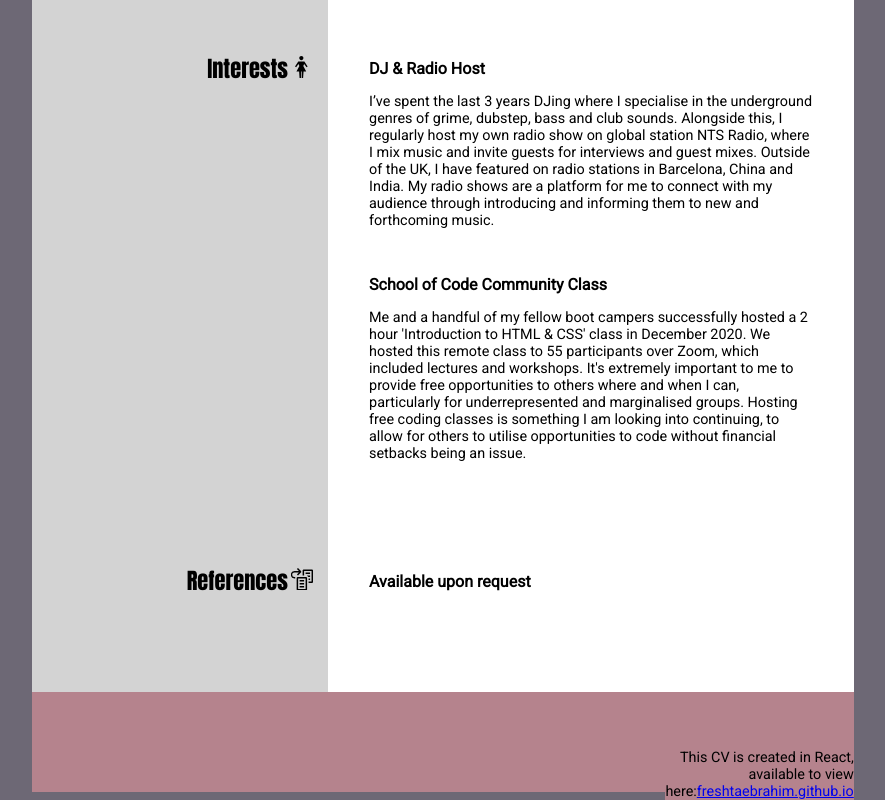
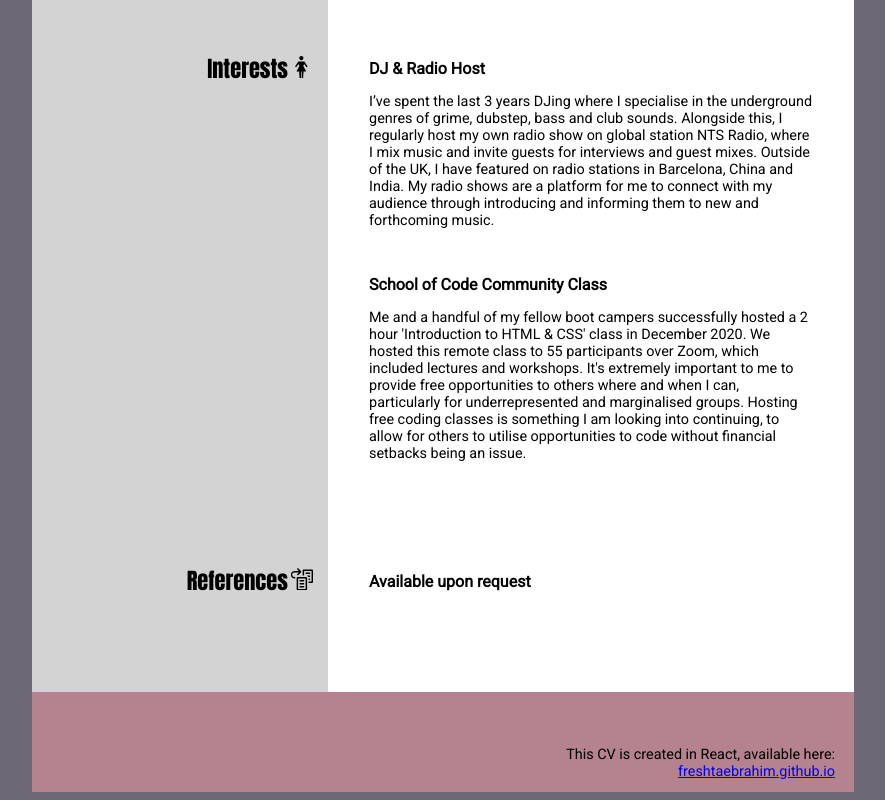
Before and after one commit to FreshtaEbrahim/cv, a React (Create React App) app: page / in a window 1280 px wide. Shown: the part 1875-2675 px from the top of the page, without its empty margins (197-1082 px from the left). Built offline with nearby package versions, Linux system fonts and the light colour scheme.

Commit message:
end block links added

```diff
--- a/src/components/CVEndBlock/CVEndBlock.css
+++ b/src/components/CVEndBlock/CVEndBlock.css
@@ -17,8 +17,8 @@
   font-size: 0.9em;
   background-color: #b5838d;
   text-align: end;
-  margin-left: 77%;
-  margin-top: 8%;
+  margin-left: 65%;
+  margin-top: 5%;
   /* font-weight: 500; */
 }
 
--- a/src/components/CVEndBlock/index.js
+++ b/src/components/CVEndBlock/index.js
@@ -5,7 +5,8 @@ export default function CVEndBlock() {
   return (
     <div className="CVEndBlock">
       <div className="CVEndBlock-text">
-        This CV is created in React, available to view here:
+        This CV is created in React, available here:
+        <br />
         <a href="https://freshtaebrahim.github.io/">freshtaebrahim.github.io</a>
       </div>
     </div>
```
Also changed, not shown: 1 other file (tests, documents, lock files or other folders).
